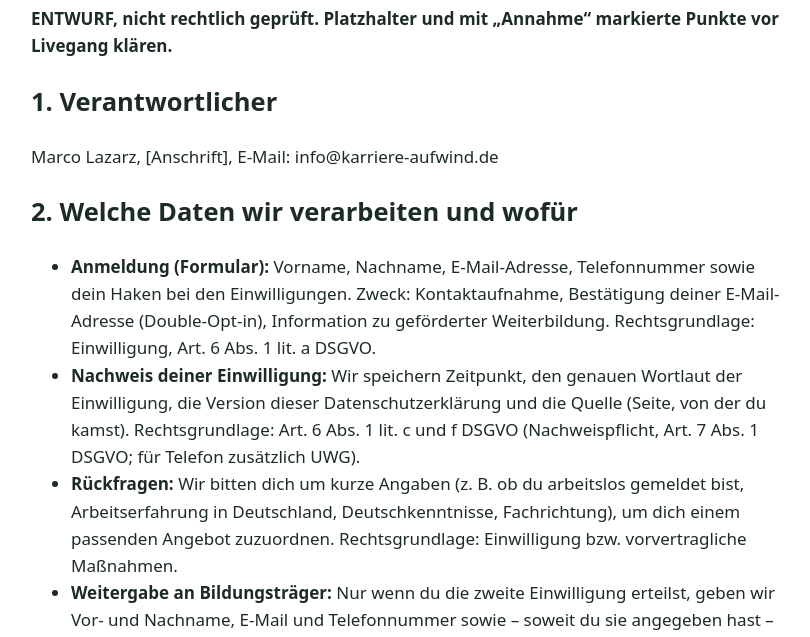
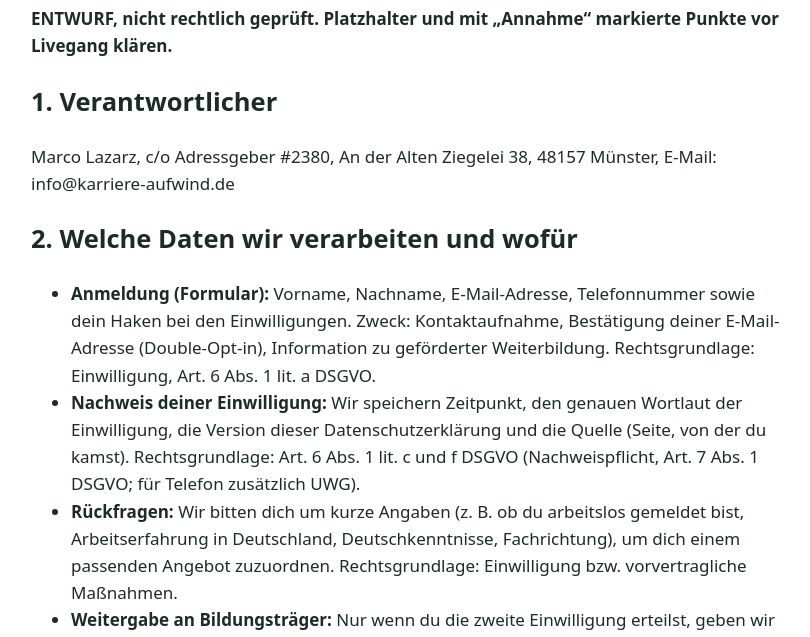
Before and after one commit to mlazarz12/karriereaufwind-page, a plain HTML site: page datenschutz.html in a window 1280 px wide. Shown: the part 163-800 px from the top of the page, without its empty margins (229-1039 px from the left). Drawn offline with Linux system fonts and the light colour scheme.

Commit message:
Anschrift des Adressgeber-Dienstes in Impressum und Datenschutzerklärung eingetragen
Co-Authored-By: Claude Sonnet 5 <noreply@anthropic.com>
Claude-Session: https://claude.ai/code/session_01L5DqHWjkcFpLgX2rJnYzu9

```diff
--- a/datenschutz.html
+++ b/datenschutz.html
@@ -9,7 +9,7 @@
 <p><b>ENTWURF, nicht rechtlich geprüft. Platzhalter und mit „Annahme“ markierte Punkte vor Livegang klären.</b></p>
 
 <h2>1. Verantwortlicher</h2>
-<p>Marco Lazarz, [Anschrift], E-Mail: info@karriere-aufwind.de</p>
+<p>Marco Lazarz, c/o Adressgeber #2380, An der Alten Ziegelei 38, 48157 Münster, E-Mail: info@karriere-aufwind.de</p>
 
 <h2>2. Welche Daten wir verarbeiten und wofür</h2>
 <ul>
```
Also changed, not shown: impressum.html (+1 -1 lines).
